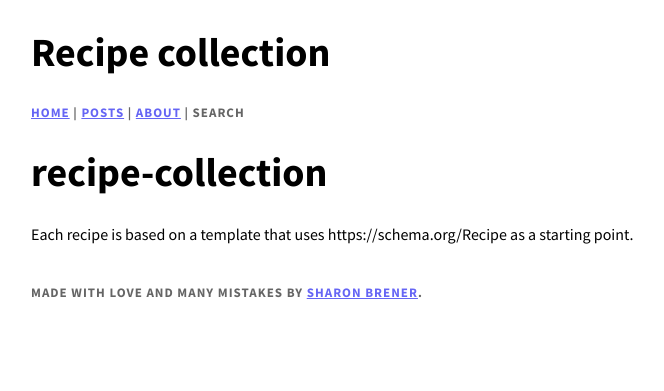
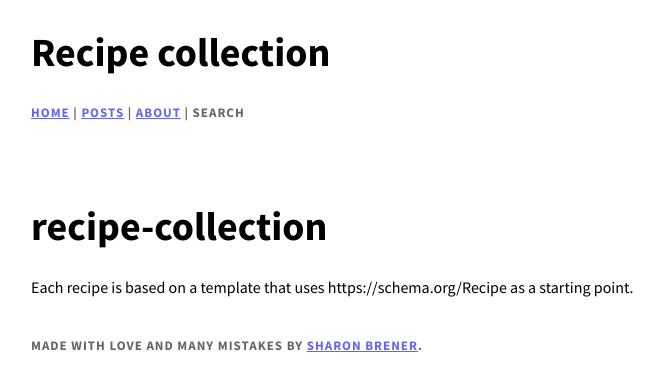
Before and after one commit to scottgallant/recipe-collection, a Jekyll site: the page built from README.md, in a window 1280 px wide. Shown: the top 391 px of the page, without its empty margins (239-903 px from the left). Built offline with Jekyll 4.4.1, drawn with Linux system fonts in a browser that asks for light colours; our own code applies the rules of GitHub Pages for plain Markdown files.

Commit message:
css mistakes for everyone

```diff
--- a/css/style.css
+++ b/css/style.css
@@ -34,9 +34,9 @@ h5 {
 	}
 
 
-/* 02 HEADER + FOOTER */
+/* 02 HEADER + CONTENT + FOOTER */
 
-header {
+.header-content {
 	margin-bottom: 80px;
 	}
 
@@ -45,6 +45,5 @@ header {
 	}
 
 /* unused classes:
-	.header-content
 	.main-nav
 */
```
